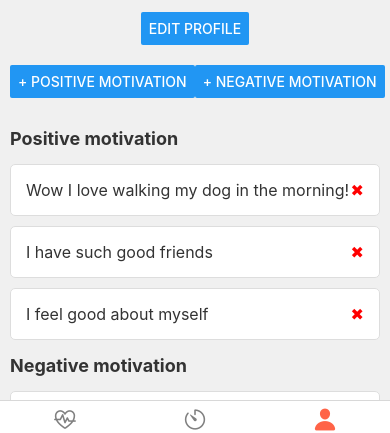
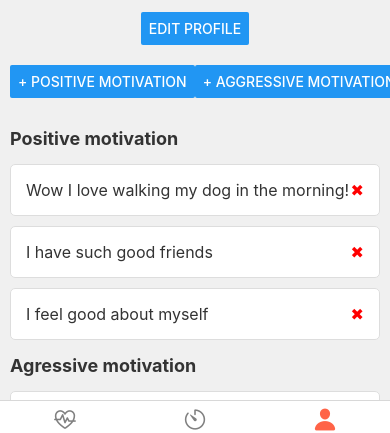
Before and after one commit to meowmeowow/HTN2024, a React Native app: screen /Profile in a window 390 px wide. Shown: the part 395-828 px from the top of the page. Built offline with nearby package versions, Linux system fonts and the light colour scheme.

Commit message:
reverted changes

```diff
--- a/Components/Run/speedo.js
+++ b/Components/Run/speedo.js
@@ -39,6 +39,7 @@ const SpeedDisplay = ({ updateRunningMetrics }) => {
   const locationSubscriptionRef = useRef(null); // Ref for location subscription
   const date = 'Sat Sep 15';
   const [avgspeed, setAvgSpeed] = useState(0);
+  const paceGoal = 5; // Assuming paceGoal is a constant here; you can modify it accordingly
 
   const fetchText = async (messageType) => {
     try {
@@ -166,7 +167,7 @@ const SpeedDisplay = ({ updateRunningMetrics }) => {
   };
 
   const calculateDisplay = (userSpeed) => {
-    let tempDisplay = Math.min((userSpeed / paceGoal) * 100, 100);
+    let tempDisplay = Math.min(userSpeed/ paceGoal * 100, 100);
     let color;
     if (tempDisplay < 25) {
       color = '#cc0000'; // Red for low
@@ -181,7 +182,6 @@ const SpeedDisplay = ({ updateRunningMetrics }) => {
     setLevelColour(color);
   };
 
-
   return (
     <View style={styles.container}>
       <Text style={styles.title}>Set Goal Speed (m/s):</Text>
@@ -190,15 +190,14 @@ const SpeedDisplay = ({ updateRunningMetrics }) => {
       <View style={styles.statsContainer}>
         <Text style={styles.statsText}>User's Speed: {Math.round(speed * 10) / 10} m/s</Text>
         <Text style={styles.statsText}>Time: {formatTime(elapsedTime)}</Text>
-        <Text style={styles.statsText}>Distance: {Math.round((avgspeed * elapsedTime) / 100)} m</Text>
 
         <View style={styles.progressBarContainer}>
-        <ProgressBar
-  progress={display / 100} // Adjusted to be a percentage value between 0 and 1
-  color={levelColour}
-  style={styles.progressBar}
-  unfilledColor="#f5f5f5"
-/>
+          <ProgressBar
+            progress={display / 100}
+            color={levelColour}
+            style={styles.progressBar}
+            unfilledColor="#f5f5f5"
+          />
         </View>
 
         <View style={styles.buttonsContainer}>
--- a/Components/profile.js
+++ b/Components/profile.js
@@ -25,8 +25,8 @@ const initialMotivatorList = [
   "I feel good about myself"
 ];
 const initialDemotivatorList = [
-  "Everyone bullies me",
-  "That time in 7th grade I came in last in the run",
+  "I am weak and skinny. I must get Strong!",
+  "Jolliver called me a rat??",
   "I just broke up with my partner"
 ];
 
@@ -136,12 +136,12 @@ const ProfileScreen = ({ navigation }) => {
     style={{ padding: 10 }}
   />
 <Button
-    title="+ Negative motivation"
+  title="+ Aggressive motivation"
   onPress={() => {
     setSelectedAffirmationType('negative');
     setModalVisible(true);
   }}
-    style={{ padding: 10, marginLeft: 20 }}
+  style={{ padding: 10, backgroundColor: '#FF0000' }}
 />
 </View>
 
@@ -154,7 +154,7 @@ const ProfileScreen = ({ navigation }) => {
           keyExtractor={(item, index) => index.toString()}
           renderItem={renderAffirmationItem}
         />
-        <Text style={styles.sectionTitle}>Negative motivation</Text>
+        <Text style={styles.sectionTitle}>Agressive motivation</Text>
         <FlatList
           data={demotivatorList}
           keyExtractor={(item, index) => index.toString()}
```
Lines whose indentation alone changed are shown as unchanged.
